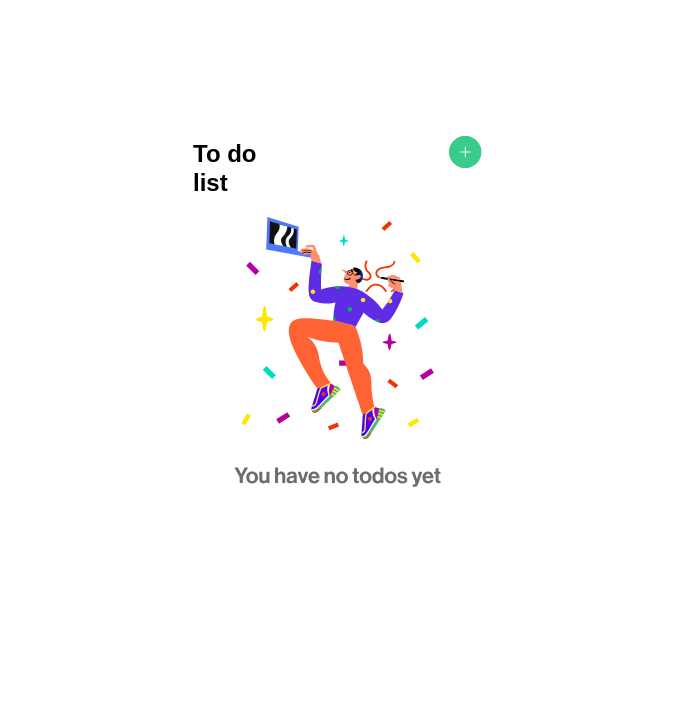
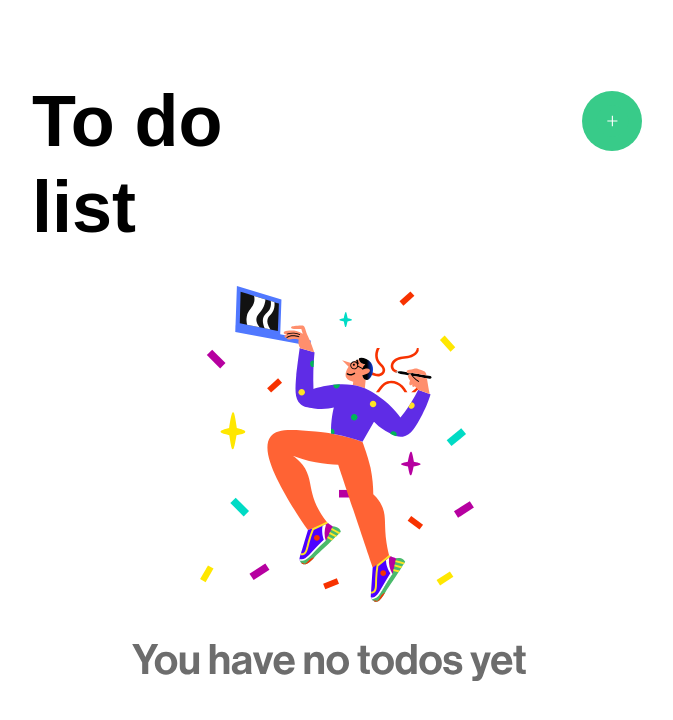
Before and after one commit to EmanuelRusuu/ToDoApp, a Vue app in the folder todoapp/: page / in a window 1280 px wide. Shown: the top 720 px of the page, without its empty margins (303-976 px from the left). Built offline with nearby package versions, Linux system fonts and the light colour scheme; a web font is replaced by a local one.

Commit message:
ITL-12 Mobile friendly looking
- responsive on any device

```diff
--- a/todoapp/src/components/Header.vue
+++ b/todoapp/src/components/Header.vue
@@ -1,16 +1,13 @@
 <!-- eslint-disable vue/multi-word-component-names -->
 <script setup lang="ts">
 import addTodo from '../assets/addbutton.svg'
-
 const emit = defineEmits<{
   (e: 'addTodo'): void
 }>()
-
 function handleAdd() {
   emit('addTodo')
 }
 </script>
-
 <template>
   <div class="header">
     <h1 class="header-title">To do list</h1>
@@ -19,7 +16,6 @@ function handleAdd() {
     </button>
   </div>
 </template>
-
 <style scoped>
 .header {
   width: 100%;
@@ -36,7 +32,6 @@ function handleAdd() {
   line-height: 29px;
   color: #000000;
 }
-
 .add-todo-btn {
   border: 0;
   display: flex;
@@ -48,4 +43,18 @@ function handleAdd() {
   border-radius: 50%;
   background-color: var(--add-todo-btn);
 }
+
+@media screen and (min-width: 650px) {
+  .header-title {
+    width: 275px;
+    height: 86px;
+    font-size: 72px;
+    line-height: 86px;
+  }
+
+  .add-todo-btn {
+    width: 60px;
+    height: 60px;
+  }
+}
 </style>
--- a/todoapp/src/components/Todo.vue
+++ b/todoapp/src/components/Todo.vue
@@ -1,29 +1,40 @@
 <!-- eslint-disable vue/multi-word-component-names -->
-
 <script setup lang="ts">
-import type { TextString } from '../types/text'
-
+import type { TodoTypes } from '../types/text'
+import Incomplete from '../assets/eclipseblack.svg'
 const props = defineProps<{
-  todos: TextString[]
+  todos: TodoTypes[]
 }>()
 const emits = defineEmits<{
   (e: 'removeTodo', index: number): void
 }>()
-
 function removeTodo(index: number) {
   emits('removeTodo', index)
 }
 </script>
-
 <template>
   <li class="todo" v-for="(todo, index) in todos" :key="index">
-    {{ todo.text }}
+    <div class="status-container">
+      <img v-if="!todo.status" :src="Incomplete" alt="incomplete" />
+    </div>
+    <div class="todo-content">
+      <p class="todo-text">
+        {{ todo.title }}
+      </p>
+      <p class="todo-created_at">
+        {{ todo.created_at }}
+      </p>
+    </div>
+    <div class="todo-importance-container">
+      <div class="todo-importance"></div>
+    </div>
     <button class="remove-todo-btn" @click="removeTodo(index)">remove</button>
   </li>
 </template>
-
 <style scoped>
 .todo {
+  display: flex;
+  align-items: center;
   width: 291px;
   height: 82px;
   background-color: var(--todo);
@@ -33,9 +44,48 @@ function removeTodo(index: number) {
   margin-bottom: 30px;
   list-style: none;
 }
-
 .remove-todo-btn {
   height: 2rem;
   margin: 1rem;
 }
+.status-container img {
+  width: 24px;
+  height: 24px;
+}
+.todo-content {
+  display: flex;
+  flex-direction: column;
+}
+.todo-text {
+  font-size: 18px;
+  font-weight: 500;
+  line-height: 21px;
+  letter-spacing: -0.02em;
+}
+
+.todo-importance {
+  width: 10px;
+  height: 10px;
+  border-radius: 50%;
+  background-color: red;
+}
+
+@media screen and (min-width: 650px) {
+  .todo {
+    width: 610px;
+    height: 163px;
+    padding: 1rem;
+    margin-bottom: 50px;
+    flex-direction: row-reverse;
+  }
+
+  .status-container img {
+    width: 40px;
+    height: 40px;
+  }
+
+  .todo-created_at {
+    display: none;
+  }
+}
 </style>
--- a/todoapp/src/components/TodoList.vue
+++ b/todoapp/src/components/TodoList.vue
@@ -1,27 +1,29 @@
 <script setup lang="ts">
 import { onMounted, ref, watch } from 'vue'
-import type { TextString } from '../types/text'
+import type { TodoTypes } from '../types/text'
 import Header from './Header.vue'
 import Todos from './Todos.vue'
-
-const todos = ref<TextString[]>([])
-const inputContent = ref('')
-
+const todos = ref<TodoTypes[]>([])
 function addTodo() {
-  const newTodo: TextString = {
-    text: inputContent.value
+  const currentDate = new Date()
+  const day = currentDate.getDate()
+  const month = currentDate.getMonth() + 1
+  const year = currentDate.getFullYear()
+  const newTodo: TodoTypes = {
+    title: 'Pay for rent',
+    text: 'Lorem ipsum dolor sit amet',
+    priority: 0,
+    status: false,
+    created_at: `${day}.${month}.${year}`
   }
   todos.value.push(newTodo)
 }
-
 function removeTodo(index: number) {
   todos.value.splice(index, 1)
 }
-
 onMounted(() => {
   todos.value = JSON.parse(localStorage.getItem('todos')!) || []
 })
-
 watch(
   todos,
   (newVal) => {
@@ -30,14 +32,12 @@ watch(
   { deep: true }
 )
 </script>
-
 <template>
   <div class="todoapp-container">
     <Header @add-todo="addTodo" />
     <Todos :todos="todos" @removeTodo="removeTodo" />
   </div>
 </template>
-
 <style scoped>
 .todoapp-container {
   margin-top: 136px;
@@ -46,4 +46,11 @@ watch(
   flex-direction: column;
   align-items: center;
 }
+
+@media screen and (min-width: 650px) {
+  .todoapp-container {
+    width: 610px;
+    margin-top: 78px;
+  }
+}
 </style>
--- a/todoapp/src/components/Todos.vue
+++ b/todoapp/src/components/Todos.vue
@@ -1,25 +1,39 @@
 <!-- eslint-disable vue/multi-word-component-names -->
 <script setup lang="ts">
+import { ref, onMounted, onUnmounted } from 'vue'
 import TodoUl from './TodoUl.vue'
 import NoTodosMobile from '../assets/notodosmobile.svg'
-import type { TextString } from '../types/text'
-
+import NoTodos from '../assets/notodos.svg'
+import type { TodoTypes } from '../types/text'
 const props = defineProps<{
-  todos: TextString[]
+  todos: TodoTypes[]
 }>()
 const emits = defineEmits<{
   (e: 'removeTodo', index: number): void
 }>()
-
 function removeTodo(index: number) {
   emits('removeTodo', index)
 }
+
+const imageSource = ref<string>(window.innerWidth < 650 ? NoTodosMobile : NoTodos)
+
+function handleResize() {
+  imageSource.value = window.innerWidth < 650 ? NoTodosMobile : NoTodos
+}
+
+onMounted(() => {
+  window.addEventListener('resize', handleResize)
+})
+
+onUnmounted(() => {
+  window.removeEventListener('resize', handleResize)
+})
 </script>
 
 <template>
   <div class="todos">
     <TodoUl :todos="todos" @remove-todo="removeTodo" />
-    <img :src="NoTodosMobile" v-if="todos.length < 1" />
+    <img :src="imageSource" v-if="todos.length < 1" />
   </div>
 </template>
 
@@ -29,4 +43,10 @@ function removeTodo(index: number) {
   flex-direction: column;
   align-items: center;
 }
+
+@media screen and (min-height: 650px) {
+  .todos img {
+    margin-top: 72px;
+  }
+}
 </style>
```
Also changed, not shown: todoapp/src/components/TodoUl.vue (+2 -6 lines), todoapp/src/types/text.d.ts (+6 -2 lines).
